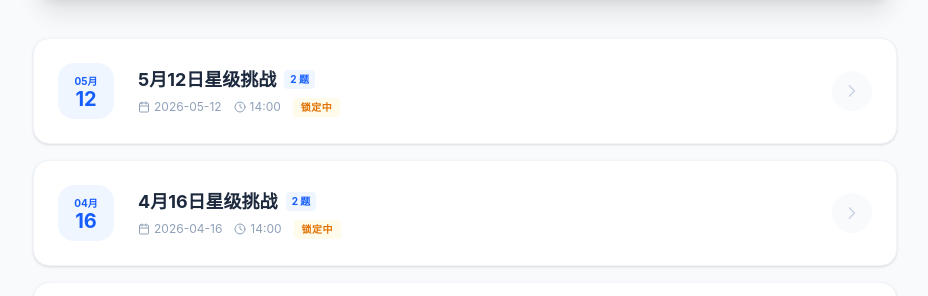
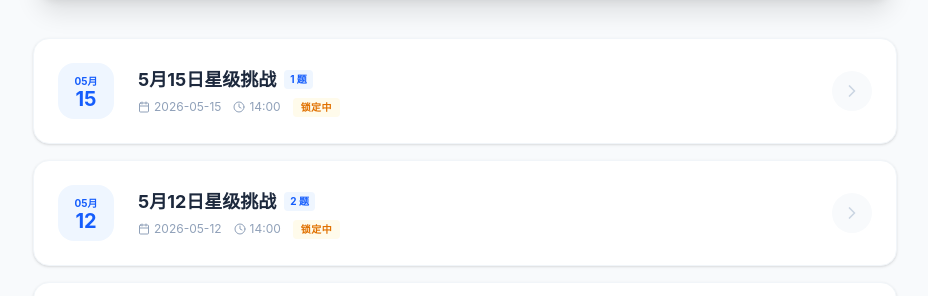
Before and after one commit to wyz-1020/-11, a React (Vite) app: page / in a window 1280 px wide. Shown: the part 231-527 px from the top of the page, without its empty margins (175-1103 px from the left). Built offline with nearby package versions, Linux system fonts and the light colour scheme.

Commit message:
feat: Add new challenge for May 15th
Introduces "seed-problem-13-v1", a new mathematical challenge scheduled for May 15th, 2026. This includes adding the challenge ID, checking for its existence, and defining its initial problem content and solution.

```diff
--- a/src/App.tsx
+++ b/src/App.tsx
@@ -95,6 +95,7 @@ export default function App() {
     const seed10Id = "seed-problem-10-v1"; // New challenge for April 14th
     const seed11Id = "seed-problem-11-v1"; // New challenge for April 16th
     const seed12Id = "seed-problem-12-v1"; // New challenge for May 12th
+    const seed13Id = "seed-problem-13-v1"; // New challenge for May 15th
 
     const hasSeed1 = currentProblems.some(
       (p) => p.id === seed1Id || p.title === "3月18日",
@@ -131,6 +132,9 @@ export default function App() {
     );
     const hasSeed12 = currentProblems.some(
       (p) => p.id === seed12Id || p.title === "5月12日星级挑战",
+    );
+    const hasSeed13 = currentProblems.some(
+      (p) => p.id === seed13Id || p.title === "5月15日星级挑战",
     );
 
     let updatedProblems = [...currentProblems];
@@ -403,6 +407,27 @@ export default function App() {
         ],
       };
       updatedProblems.push(initialProblem12);
+      needsUpdate = true;
+    }
+
+    if (!hasSeed13) {
+      const initialProblem13: MathProblem = {
+        id: seed13Id,
+        date: "2026-05-15",
+        title: "5月15日星级挑战",
+        unlockTime: "14:00",
+        createdAt: Date.now() + 12000,
+        problems: [
+          {
+            id: "sub-13-1",
+            content:
+              "小明在计算12减去一个数的时候，错误把减号看成了加号，结果比正确答案多4.8，正确的差是多少？",
+            difficulty: 2,
+            solution: `## 【第一步：分析错误原因】\n正确的计算方法是：$12 - \\text{减数}$\n错误的计算方法是：$12 + \\text{减数}$\n\n## 【第二步：寻找数值关系】\n根据题意，错误的结果比正确的答案多 4.8。\n我们可以写出等式：\n$(12 + \\text{减数}) - (12 - \\text{减数}) = 4.8$\n\n## 【第三步：求出减数】\n去括号简化等式：\n$12 + \\text{减数} - 12 + \\text{减数} = 4.8$\n$2 \\times \\text{减数} = 4.8$\n$\\text{减数} = 4.8 \\div 2 = 2.4$\n\n## 【第四步：求正确的差】\n正确的计算应该是：\n$12 - 2.4 = 9.6$\n\n## 【结论】\n正确的差是 **9.6**。`,
+          },
+        ],
+      };
+      updatedProblems.push(initialProblem13);
       needsUpdate = true;
     }
 
```
